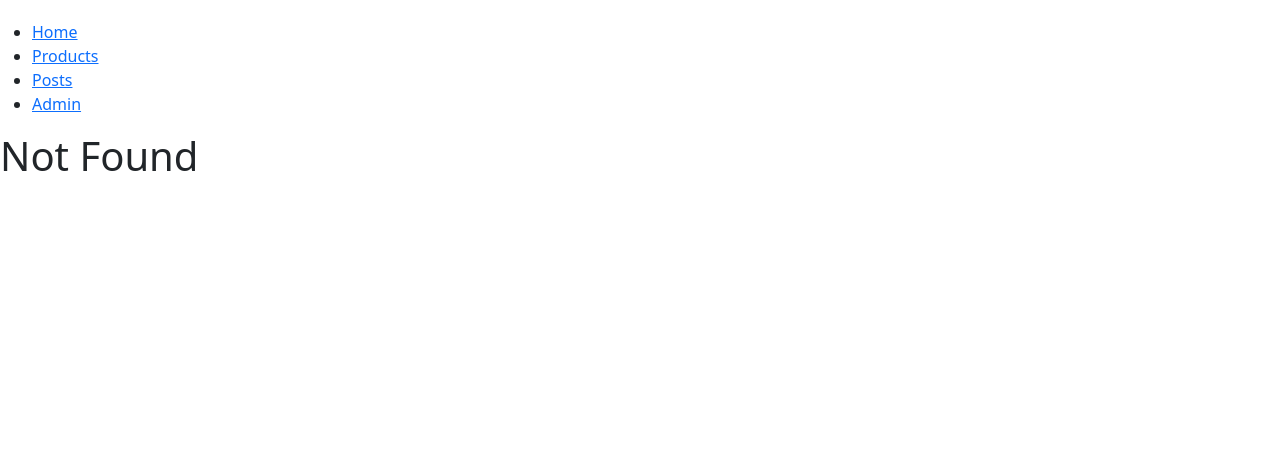
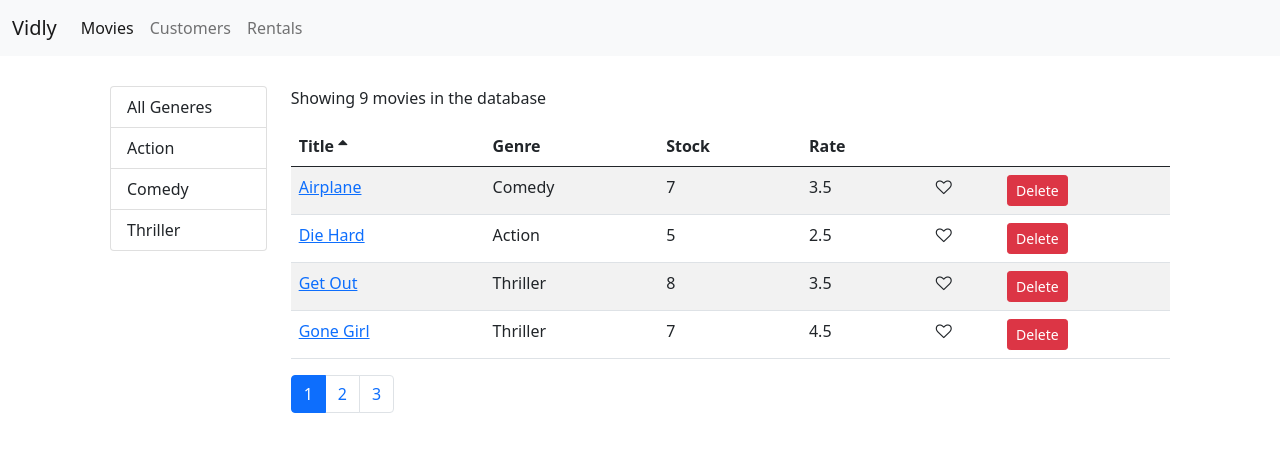
Before and after one commit to Banushasarma/Counter-App, a React (Create React App) app: page /movies in a window 1280 px wide. Before the commit this address led to /not-found. Shown: the top 452 px of the page. Built offline with nearby package versions, Linux system fonts and the light colour scheme.

Commit message:
Routing chapter completed

```diff
--- a/src/App.js
+++ b/src/App.js
@@ -1,14 +1,13 @@
 import React, { Component } from 'react';
+import { Route, Switch, Redirect } from 'react-router-dom'
+import Movies from './components/movies';
+import NotFound from './components/notFound';
+import Customers from './components/customers';
+import Rentals from './components/rentals';
+import MovieNavBar from './components/movieNavBar';
+import MovieDetails from './components/movieDetails';
 import './App.css';
-import Counters from './components/counters';
-import Navbar from './components/navbar';
-import { Link, Route, Switch, Redirect } from 'react-router-dom'
-import Home from './components/HomeComponent';
-import Products from './components/products';
-import ProductDetails from './components/productDetails';
-import Posts from './components/posts';
-import NotFound from './components/notFound';
-import Dashboard from './components/admin/dashboard';
+
 
 
 class App extends Component {
@@ -57,36 +56,15 @@ class App extends Component {
   render() {
     return (
       <React.Fragment>
-        <div className="content">
-          <ul>
-            <li>
-              <Link to="/home">Home</Link>
-            </li>
-            <li>
-              <Link to="/products">Products</Link>
-            </li>
-            <li>
-              <Link to="/posts/2021/05">Posts</Link>
-            </li>
-            <li>
-              <Link to="/admin">Admin</Link>
-            </li>
-          </ul>
+        <MovieNavBar />
+        <div className="container">
           <Switch>
-            <Route path="/products" render={(props) => <Products sortBy="Newest" {...this.props} />}></Route>
-            <Route path="/home" component={Home}></Route>
-            <Route path="/productdetails/:id" component={ProductDetails}></Route>
-
-            <Route path="/posts/:year?/:month?" component={Posts}></Route>
-
-            <Redirect from="/messages" to="/posts" />
-
-
-            <Route path="/admin" component={Dashboard}></Route>
-
-
-            <Route path="/not-found" component={NotFound}></Route>
-            <Route path="/" exact component={Home}></Route>
+            <Route path="/movies/:id" component={MovieDetails} />
+            <Route path="/movies" component={Movies} />
+            <Route path="/customers" component={Customers} />
+            <Route path="/rentals" component={Rentals} />
+            <Route path="/not-found" component={NotFound} />
+            <Redirect from="/" exact to="/movies" />
             <Redirect to="/not-found" />
           </Switch>
         </div>
--- /dev/null
+++ b/src/components/customers.jsx
@@ -0,0 +1,11 @@
+import React from "react";
+
+const Customers = () => {
+  return (
+    <div>
+      <h1>Customers</h1>
+    </div>
+  );
+};
+
+export default Customers;
--- /dev/null
+++ b/src/components/movieDetails.jsx
@@ -0,0 +1,17 @@
+import React from "react";
+
+const MovieDetails = ({ match, history }) => {
+  return (
+    <div>
+      <h1>Movie Form - {match.params.id}</h1>
+      <button
+        className="btn btn-primary"
+        onClick={() => history.push("/movies")}
+      >
+        Save
+      </button>
+    </div>
+  );
+};
+
+export default MovieDetails;
--- /dev/null
+++ b/src/components/movieNavBar.jsx
@@ -0,0 +1,42 @@
+import React from "react";
+import { Link, NavLink } from "react-router-dom";
+
+const MovieNavBar = () => {
+  return (
+    <div>
+      <nav className="navbar navbar-expand-lg navbar-light bg-light">
+        <div className="container-fluid">
+          <Link className="navbar-brand" to="/">
+            Vidly
+          </Link>
+          <button
+            className="navbar-toggler"
+            type="button"
+            data-bs-toggle="collapse"
+            data-bs-target="#navbarNavAltMarkup"
+            aria-controls="navbarNavAltMarkup"
+            aria-expanded="false"
+            aria-label="Toggle navigation"
+          >
+            <span className="navbar-toggler-icon"></span>
+          </button>
+          <div className="collapse navbar-collapse" id="navbarNavAltMarkup">
+            <div className="navbar-nav">
+              <NavLink className="nav-link" aria-current="page" to="/movies">
+                Movies
+              </NavLink>
+              <NavLink className="nav-link" to="/customers">
+                Customers
+              </NavLink>
+              <NavLink className="nav-link" to="/rentals">
+                Rentals
+              </NavLink>
+            </div>
+          </div>
+        </div>
+      </nav>
+    </div>
+  );
+};
+
+export default MovieNavBar;
--- a/src/components/movieTable.jsx
+++ b/src/components/movieTable.jsx
@@ -1,10 +1,17 @@
 import React, { Component } from "react";
+import { Link } from "react-router-dom";
 import Like from "./common/like";
 import Table from "./common/table";
 
 class MovieTable extends Component {
   columns = [
-    { path: "title", label: "Title" },
+    {
+      path: "title",
+      label: "Title",
+      content: (movie) => (
+        <Link to={`/movies/${movie._id}`}>{movie.title}</Link>
+      ),
+    },
     { path: "genre.name", label: "Genre" },
     { path: "numberInStock", label: "Stock" },
     { path: "dailyRentalRate", label: "Rate" },
--- /dev/null
+++ b/src/components/rentals.jsx
@@ -0,0 +1,11 @@
+import React from "react";
+
+const Rentals = () => {
+  return (
+    <div>
+      <h1>Rentals</h1>
+    </div>
+  );
+};
+
+export default Rentals;
--- a/src/index.css
+++ b/src/index.css
@@ -1,11 +1,15 @@
 body {
-  padding: 20px 0 0 0;
+  padding: 0 0 0 0;
   margin: 0;
   font-family: -apple-system, BlinkMacSystemFont, "Segoe UI", "Roboto", "Oxygen",
     "Ubuntu", "Cantarell", "Fira Sans", "Droid Sans", "Helvetica Neue",
     sans-serif;
   -webkit-font-smoothing: antialiased;
   -moz-osx-font-smoothing: grayscale;
+}
+
+.navbar {
+  margin-bottom: 30px;
 }
 
 code {
@@ -16,3 +20,7 @@ code {
 .clickable {
   cursor: pointer;
 }
+
+a {
+  text-decoration: none;
+}
```
